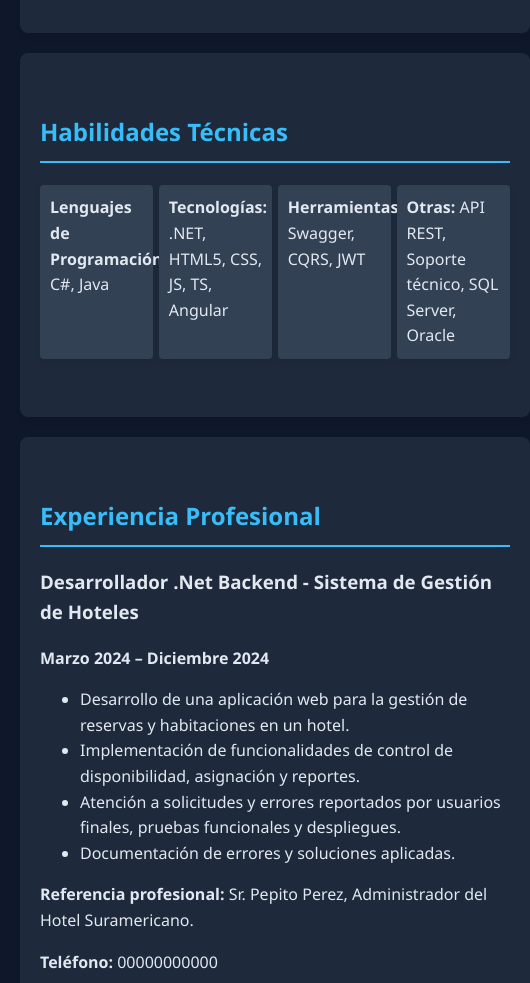
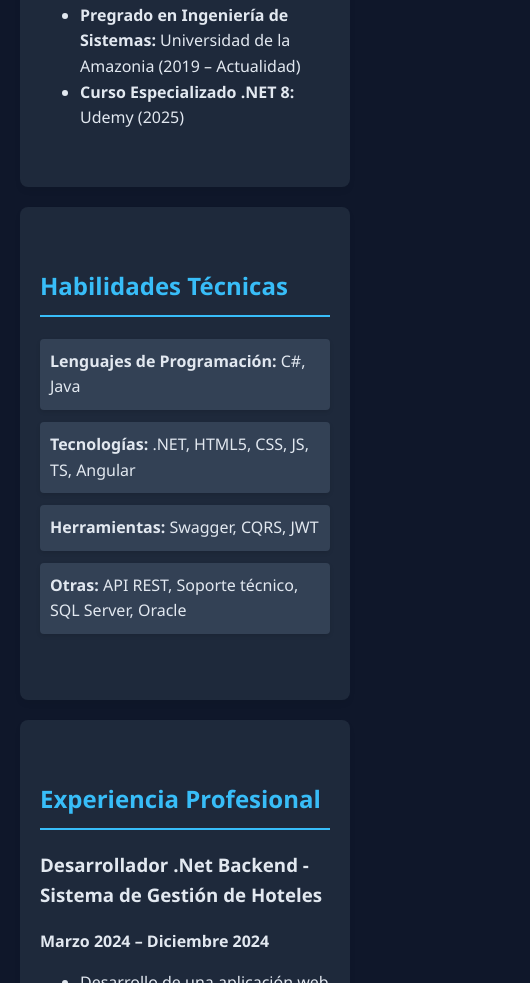
Before and after one commit to Ronny2321/Portafolio, a plain HTML site: page index.html in a window 390 px wide. Shown: the part 958-1941 px from the top of the page, 530 px wide, since content can reach past the window. Drawn offline with Linux system fonts and the light colour scheme.

Commit message:
Se mejoro el estilo css para mejorar la vist en dispositivos moviles

```diff
--- a/css/styles.css
+++ b/css/styles.css
@@ -142,7 +142,7 @@
     list-style-type: none;
     padding: 0;
     display: flex;
-    flex-wrap: nowrap;
+        flex-wrap: wrap;
         justify-content: space-between;
 }
 
@@ -153,6 +153,7 @@
     padding: 10px;
     border-radius: 4px;
     width: calc(22% - 10px);
+        min-width: 120px;
         box-shadow: 0 2px 4px rgba(0, 0, 0, 0.1);
         transition: transform 0.3s ease;
         color: #E2E8F0;
@@ -252,7 +253,10 @@
         margin: 5px 0;
     }
 
-    .interests li {
+        .interests li,
+        .habilidades li {
             width: 100%;
+            min-width: unset;
+            margin-bottom: 10px;
         }
 }
```
Lines whose indentation alone changed are shown as unchanged.
